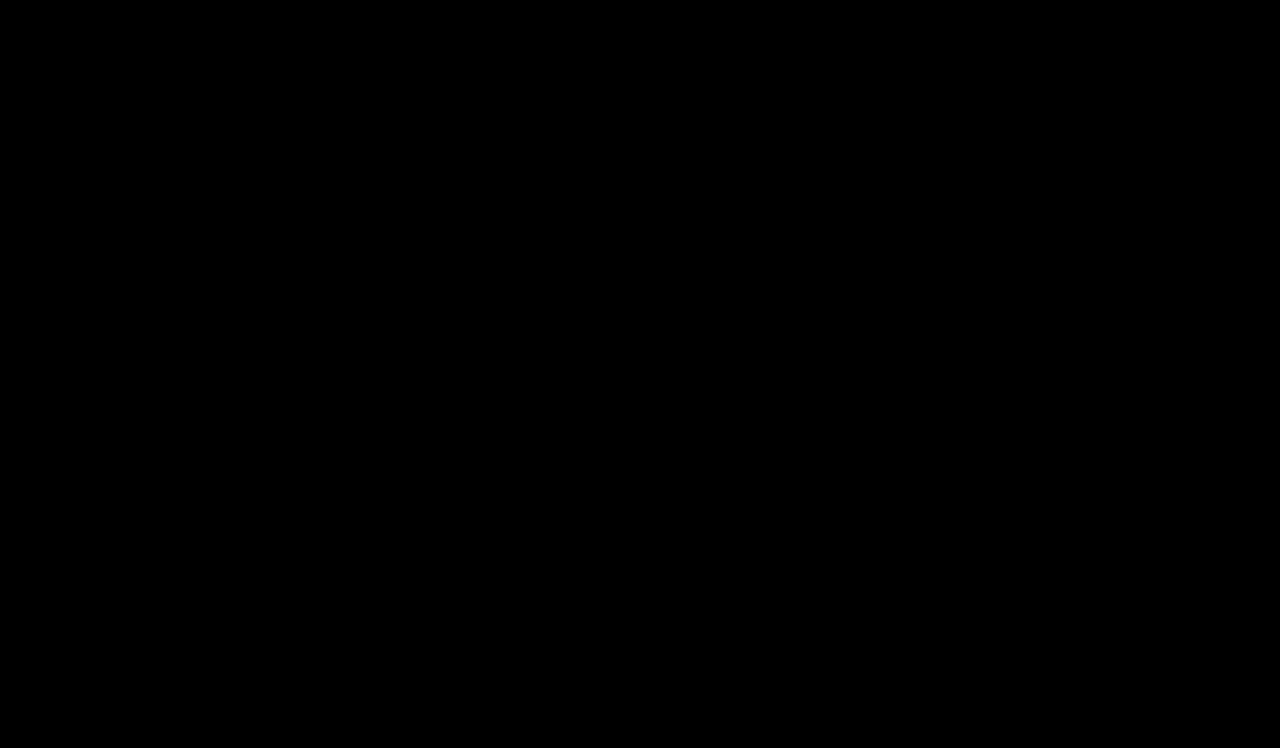
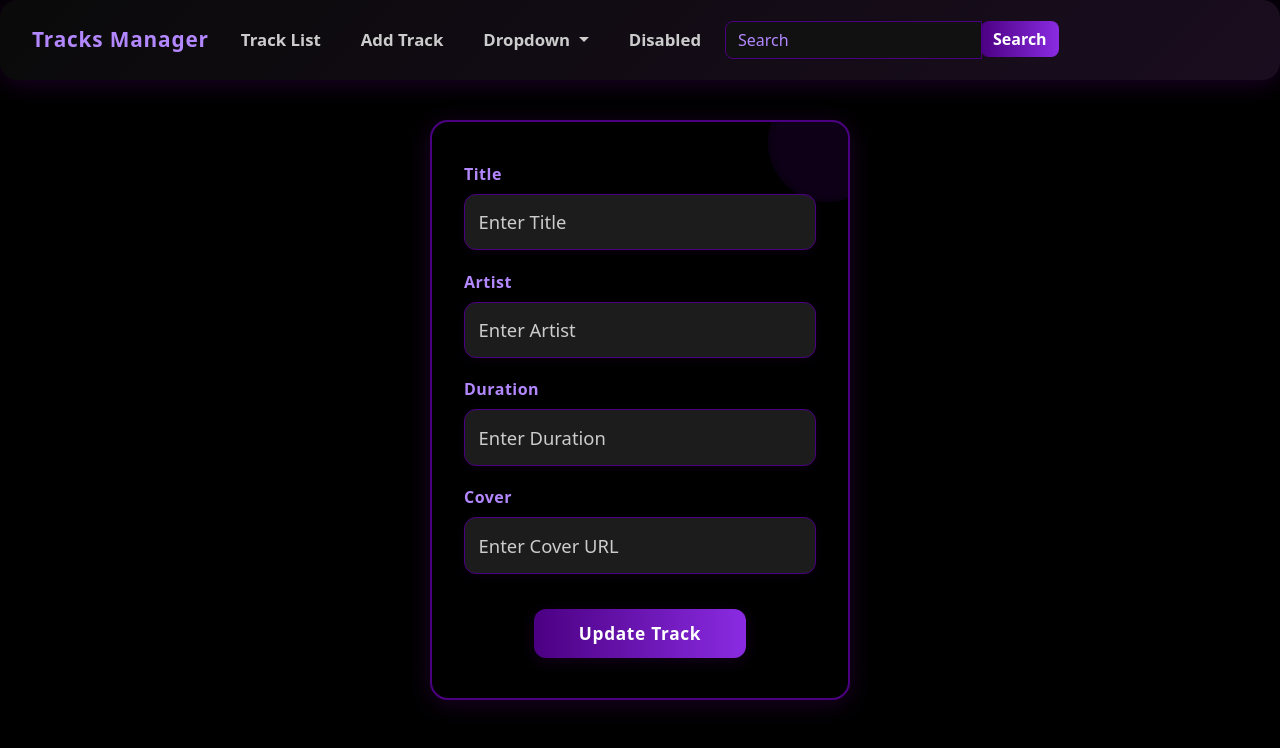
Before and after one commit to mouadbakhti/music_manager_frontend, an Angular app: page /track/edit/1 in a window 1280 px wide. Before the commit this address led to /. Shown: the top 748 px of the page. Built offline with nearby package versions, Linux system fonts and the light colour scheme; no server answers.

Commit message:
edit track component added

```diff
--- /dev/null
+++ b/src/app/component/track/track-edit/track-edit.component.css
@@ -0,0 +1,118 @@
+/* Modern aesthetic form styles */
+
+.track-form {
+	max-width: 420px;
+	margin: 2.5rem auto;
+	padding: 2.5rem 2rem;
+	background: #000; /* full black */
+	border-radius: 18px;
+	box-shadow: 0 4px 24px rgba(148, 0, 211, 0.18); /* dark violet glow */
+	border: 2px solid #4b0082;
+	position: relative;
+	overflow: hidden;
+	display: flex;
+	flex-direction: column;
+	align-items: stretch; /* Make children stretch to full width */
+	gap: 1.2rem;
+}
+
+.track-form::before {
+	content: "";
+	position: absolute;
+	top: -40px;
+	right: -40px;
+	width: 120px;
+	height: 120px;
+	background: radial-gradient(circle, #4b0082 60%, #000 100%);
+	opacity: 0.18;
+	border-radius: 50%;
+	z-index: 0;
+}
+
+.track-form .form-group {
+	display: flex;
+	flex-direction: column;
+	width: 100%;
+}
+
+.track-form label {
+	font-weight: 600;
+	color: #b388ff; /* violet for labels */
+	margin-bottom: 0.5rem;
+	letter-spacing: 0.03em;
+}
+
+.track-form input[type="text"],
+.track-form input[type="number"] {
+	width: 100%;
+	padding: 0.85rem;
+	border: 1.5px solid #4b0082;
+	border-radius: 12px;
+	font-size: 1.15rem;
+	background: #1c1c1c;
+	color: #ccc; /* soft grey, matches artist names in track list */
+	transition: border-color 0.2s, box-shadow 0.2s, background 0.2s;
+	box-shadow: 0 2px 8px rgba(148, 0, 211, 0.08);
+	box-sizing: border-box;
+}
+.track-form input:focus {
+	border-color: #8a2be2;
+	background: #000;
+	outline: none;
+}
+
+.track-form button {
+	width: 60%;
+	padding: 0.7rem;
+	background: linear-gradient(90deg, #4b0082 0%, #8a2be2 100%);
+	color: #fff;
+	border: none;
+	border-radius: 12px;
+	font-size: 1.08rem;
+	font-weight: 700;
+	cursor: pointer;
+	box-shadow: 0 4px 16px rgba(148, 0, 211, 0.12);
+	transition: background 0.2s, transform 0.2s;
+	letter-spacing: 0.04em;
+	margin-top: 1rem;
+	display: block;
+	margin-left: auto;
+	margin-right: auto;
+}
+
+.track-form input[type="text"]::placeholder,
+.track-form input[type="number"]::placeholder {
+	color: #ccc; /* soft grey for placeholders */
+	opacity: 1;
+}
+
+/* Alert styles */
+.alert-success {
+  background: linear-gradient(135deg, #0a0a0a 0%, #1a0d1f 100%);
+  color: #fff;
+  border-radius: 6px;
+  padding: 0.75rem 1rem;
+  margin-bottom: 1rem;
+  font-weight: 500;
+  box-shadow: 0 2px 8px rgba(148, 0, 211, 0.15);
+  width: 100%;
+  position: static;
+  display: block;
+  box-sizing: border-box;
+  text-align: center;
+  border: 1.5px solid #4b0082;
+  letter-spacing: 0.02em;
+}
+
+/* Validation styles */
+.invalid-input {
+  border: 2px solid #b22222 !important;
+  background: #1a0d1f;
+}
+
+.error-message {
+  color: #b388ff;
+  font-size: 0.98rem;
+  margin-top: 0.3rem;
+  padding-left: 0.2rem;
+}
--- /dev/null
+++ b/src/app/component/track/track-edit/track-edit.component.html
@@ -0,0 +1,37 @@
+<form class="track-form" [formGroup]="editingTrack" (submit)="updateTrack()">
+  <!-- <div *ngIf="successMessage" class="alert alert-success">
+    {{ successMessage }}
+  </div> -->
+  <div class="form-group">
+    <label for="titleLabel">Title</label>
+    <input formControlName="title" type="text" class="form-control"
+      [class.invalid-input]="editingTrack.get('title')?.invalid && editingTrack.get('title')?.touched"
+      required id="titleLabel" placeholder="Enter Title">
+    <div *ngIf="editingTrack.get('title')?.invalid && editingTrack.get('title')?.touched" class="error-message">
+      Title is required.
+    </div>
+  </div>
+  <div class="form-group">
+    <label for="artistLabel">Artist</label>
+    <input formControlName="artist" type="text" class="form-control"
+      [class.invalid-input]="editingTrack.get('artist')?.invalid && editingTrack.get('artist')?.touched"
+      required id="artistLabel" placeholder="Enter Artist">
+    <div *ngIf="editingTrack.get('artist')?.invalid && editingTrack.get('artist')?.touched" class="error-message">
+      Artist is required.
+    </div>
+  </div>
+  <div class="form-group">
+    <label for="durationLabel">Duration</label>
+    <input formControlName="duration" type="number" class="form-control"
+      [class.invalid-input]="editingTrack.get('duration')?.invalid && editingTrack.get('duration')?.touched"
+      required id="durationLabel" placeholder="Enter Duration">
+    <div *ngIf="editingTrack.get('duration')?.invalid && editingTrack.get('duration')?.touched" class="error-message">
+      Duration must be a positive number.
+    </div>
+  </div>
+  <div class="form-group">
+    <label for="coverLabel">Cover</label>
+    <input formControlName="coverUrl" type="text" class="form-control" id="coverLabel" placeholder="Enter Cover URL">
+  </div>
+  <button type="submit" class="btn btn-primary">Update Track</button>
+</form>
--- /dev/null
+++ b/src/app/component/track/track-edit/track-edit.component.ts
@@ -0,0 +1,57 @@
+import { Component, OnInit } from '@angular/core';
+import { TrackService } from '../../../services/track.service';
+import { FormBuilder, ReactiveFormsModule, Validators } from '@angular/forms';
+import { ActivatedRoute, Router } from '@angular/router';
+import { CommonModule } from '@angular/common';
+
+@Component({
+  selector: 'app-track-edit',
+  imports: [CommonModule, ReactiveFormsModule],
+  templateUrl: './track-edit.component.html',
+  styleUrl: './track-edit.component.css'
+})
+export class TrackEditComponent implements OnInit {
+  editingTrack: any;
+  tracks: any[] = [];
+  track: any;
+  successMessage: string = '';
+
+  constructor(private trackService: TrackService, private route: ActivatedRoute, private fb: FormBuilder, private router: Router) {
+    this.editingTrack = this.fb.group({
+      title: ['', Validators.required],
+      artist: ['', Validators.required],
+      duration: [null, [Validators.required, Validators.min(1)]],
+      coverUrl: ['']
+    });
+  }
+
+  ngOnInit() {
+    this.route.paramMap.subscribe(params => {
+      const id = params.get('id');
+      if (id) {
+        this.trackService.getTrackById(id).subscribe({
+          next: (track) => {
+            this.editingTrack.patchValue(track);
+          },
+          error: (err) => console.error('Error:', err)
+        });
+      }
+    });
+  }
+
+  updateTrack() {
+    if (this.editingTrack.invalid) return;
+    const id = Number(this.route.snapshot.paramMap.get('id'));
+    this.trackService.updateTrackById(id, this.editingTrack.value).subscribe({
+      next: () => {
+        this.successMessage = 'Track updated successfully!';
+        setTimeout(() => this.successMessage = '', 2500);
+        this.editingTrack.reset();
+        this.router.navigate(['/track/list'], {
+          state: { successMessage: 'Track updated successfully!' }
+        });
+      },
+      error: (err) => console.error('Error:', err)
+    });
+  }
+}
--- a/src/app/component/track/track-list/track-list.component.html
+++ b/src/app/component/track/track-list/track-list.component.html
@@ -12,28 +12,10 @@
             <span>{{ track.duration }}s</span>
         </div>
         <div class="d-flex gap-2 mt-2">
-            <button type="button" (click)="openEditModal(track)" class="btn btn-sm btn-secondary">Edit</button>
+            <button type="button" (click)="editTrack(track)" class="btn btn-sm btn-secondary">Edit</button>
             <button (click)="openDeleteModal(track)" class="btn btn-danger">Delete</button>
         </div>
     </div>
-</div>
-
-<!-- Modal OUTSIDE the *ngFor -->
-<div *ngIf="isModalOpen" class="modal">
-    <form (ngSubmit)="updateTrack(editingTrack.id)">
-        <div class="modal-field">
-            <label for="title" class="form-label">Song</label>
-            <input id="title" [(ngModel)]="editingTrack.title" name="title" placeholder="Title">
-        </div>
-        <div class="modal-field">
-            <label for="artist" class="form-label">Artist</label>
-            <input id="artist" [(ngModel)]="editingTrack.artist" name="artist" placeholder="Artist">
-        </div>
-        <div class="modal-actions">
-            <button type="submit">Save</button>
-            <button type="button" (click)="closeModal()">Cancel</button>
-        </div>
-    </form>
 </div>
 
 <div class="modal confirmation-modal" *ngIf="showDeleteModal">
--- a/src/app/component/track/track-list/track-list.component.ts
+++ b/src/app/component/track/track-list/track-list.component.ts
@@ -1,6 +1,6 @@
 import { Component } from '@angular/core';
 import { TrackService } from '../../../services/track.service';
-import { ActivatedRoute } from '@angular/router';
+import { ActivatedRoute, Router } from '@angular/router';
 import { CommonModule } from '@angular/common';
 import { Track } from '../../../models/track.model';
 import { FormsModule } from '@angular/forms';
@@ -21,10 +21,24 @@ export class TrackListComponent {
   successMessage = ''; // Add this line
   showDeleteModal = false;
   trackToDelete: any = null;
+  trackEditComponent: any;
 
-  constructor(private trackService: TrackService, private route: ActivatedRoute) { }
+  constructor(
+    private trackService: TrackService,
+    private route: ActivatedRoute,
+    private router: Router
+  ) { }
 
   ngOnInit() {
+    // Show success message if passed from navigation
+    if (history.state && history.state.successMessage) {
+      this.successMessage = history.state.successMessage;
+      setTimeout(() => this.successMessage = '', 2500);
+
+      // Clear the message so it doesn't persist on refresh
+      history.replaceState({}, document.title);
+    }
+
     this.route.paramMap.subscribe(params => {
       const id = params.get('id');
       if (id) {
@@ -56,49 +70,9 @@ export class TrackListComponent {
   }
 
   deleteTrack(id: number) {
-    const confirmed = window.confirm('Are you sure you want to delete this track?');
-    if (!confirmed) return;
-
     this.trackService.deleteTrackById(id).subscribe({
       next: () => {
         this.tracks = this.tracks.filter(track => track.id !== id);
-        this.successMessage = 'Track deleted successfully!';
-        setTimeout(() => this.successMessage = '', 2500); // Hide after 2.5s
-      },
-      error: (err) => console.error('Error:', err)
-    });
-  }
-
-  openEditModal(track: Track) {
-    this.editingTrack = { ...track };
-    this.isModalOpen = true;
-  }
-
-  closeModal() {
-    this.isModalOpen = false;
-    this.editingTrack = {} as Track;
-  }
-
-  updateTrack(id: number) {
-    this.trackService.updateTrackById(id, this.editingTrack).subscribe({
-      next: (updatedTrack) => {
-        // update local list immutably
-        this.tracks = this.tracks.map(t => t.id === id ? updatedTrack : t);
-        this.closeModal();
-      },
-      error: (err) => console.error('Error:', err)
-    });
-  }
-
-  openDeleteModal(track: any) {
-    this.trackToDelete = track;
-    this.showDeleteModal = true;
-  }
-
-  confirmDelete() {
-    this.trackService.deleteTrackById(this.trackToDelete.id).subscribe({
-      next: () => {
-        this.tracks = this.tracks.filter(t => t.id !== this.trackToDelete.id);
         this.successMessage = 'Track deleted successfully!';
         setTimeout(() => this.successMessage = '', 2500);
         this.showDeleteModal = false;
@@ -111,8 +85,23 @@ export class TrackListComponent {
     });
   }
 
+  openDeleteModal(track: any) {
+    this.trackToDelete = track;
+    this.showDeleteModal = true;
+  }
+
+  confirmDelete() {
+    if (this.trackToDelete) {
+      this.deleteTrack(this.trackToDelete.id);
+    }
+  }
+
   cancelDelete() {
     this.showDeleteModal = false;
     this.trackToDelete = null;
   }
+
+  editTrack(track: any) {
+    this.router.navigate(['/track/edit', track.id]);
+  }
 }
--- a/src/app/component/track/track.routes.ts
+++ b/src/app/component/track/track.routes.ts
@@ -2,6 +2,7 @@ import { Routes } from '@angular/router';
 import { TrackAddComponent } from './track-add/track-add.component';
 import { TrackListComponent } from './track-list/track-list.component';
 import { TrackComponent } from './track.component';
+import { TrackEditComponent } from './track-edit/track-edit.component';
 
 export const trackRoutes: Routes = [
   {
@@ -10,6 +11,7 @@ export const trackRoutes: Routes = [
     children: [
       { path: 'add', component: TrackAddComponent },
       { path: 'list', component: TrackListComponent },
+      { path: 'edit/:id', component: TrackEditComponent },
       { path: '', redirectTo: 'list', pathMatch: 'full' } // default
     ]
   }
```
Also changed, not shown: 1 other file (tests, documents, lock files or other folders).
